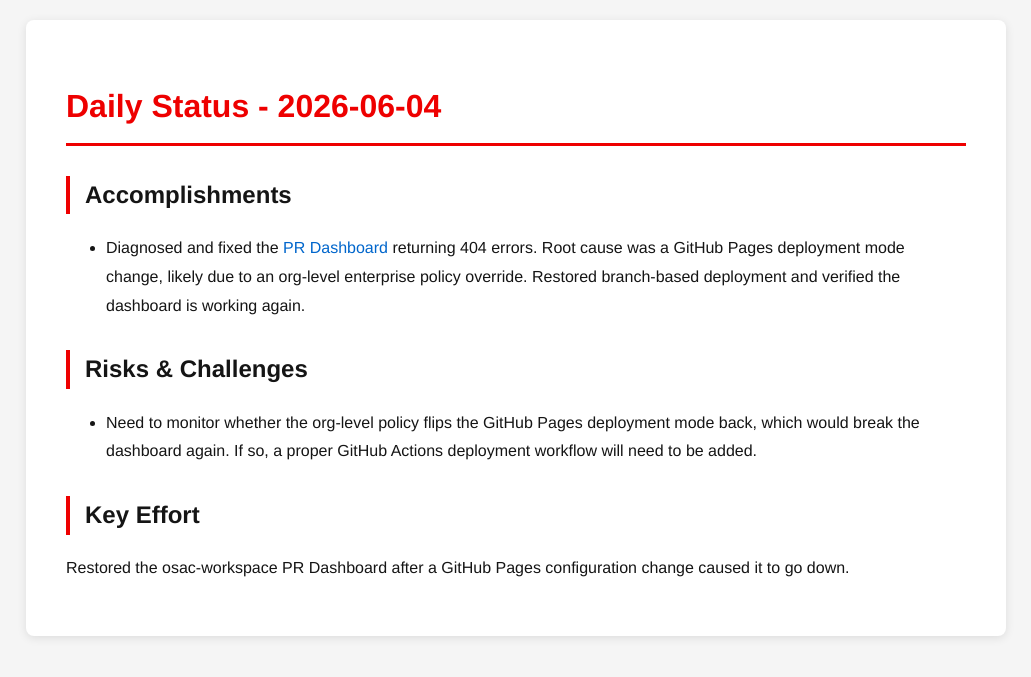
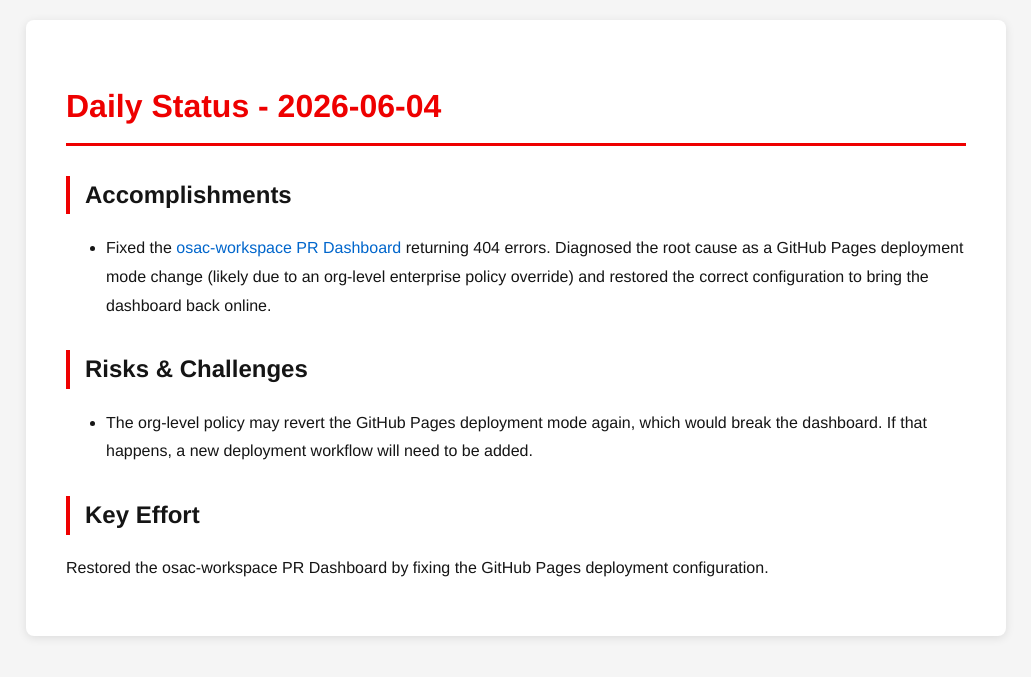
Before and after one commit to tzvatot/daily-status, a Jekyll site: the page built from 2026-06-04.md, in a window 1280 px wide. Shown: the top 677 px of the page, without its empty margins (124-1155 px from the left). Built offline with Jekyll 4.4.1, drawn with Linux system fonts in a browser that asks for light colours.

Commit message:
Daily status update - 2026-06-04

```diff
--- a/2026-06-04.md
+++ b/2026-06-04.md
@@ -7,10 +7,10 @@ date: 2026-06-04
 # Daily Status - 2026-06-04
 
 ## Accomplishments
-- Diagnosed and fixed the [PR Dashboard](https://osac-project.github.io/osac-workspace/pr-dashboard/) returning 404 errors. Root cause was a GitHub Pages deployment mode change, likely due to an org-level enterprise policy override. Restored branch-based deployment and verified the dashboard is working again.
+- Fixed the [osac-workspace PR Dashboard](https://osac-project.github.io/osac-workspace/pr-dashboard/) returning 404 errors. Diagnosed the root cause as a GitHub Pages deployment mode change (likely due to an org-level enterprise policy override) and restored the correct configuration to bring the dashboard back online.
 
 ## Risks & Challenges
-- Need to monitor whether the org-level policy flips the GitHub Pages deployment mode back, which would break the dashboard again. If so, a proper GitHub Actions deployment workflow will need to be added.
+- The org-level policy may revert the GitHub Pages deployment mode again, which would break the dashboard. If that happens, a new deployment workflow will need to be added.
 
 ## Key Effort
-Restored the osac-workspace PR Dashboard after a GitHub Pages configuration change caused it to go down.
+Restored the osac-workspace PR Dashboard by fixing the GitHub Pages deployment configuration.
```
